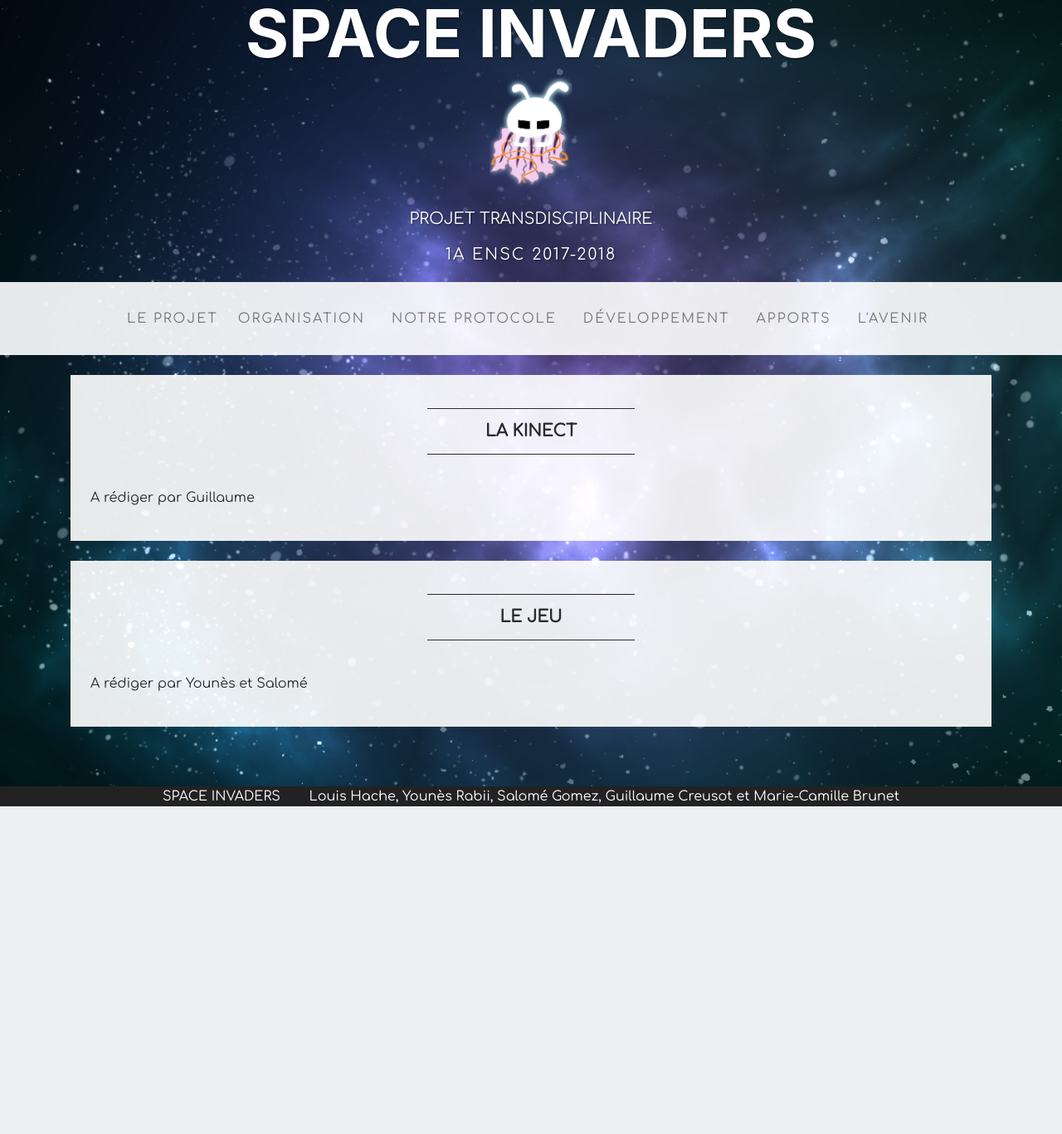
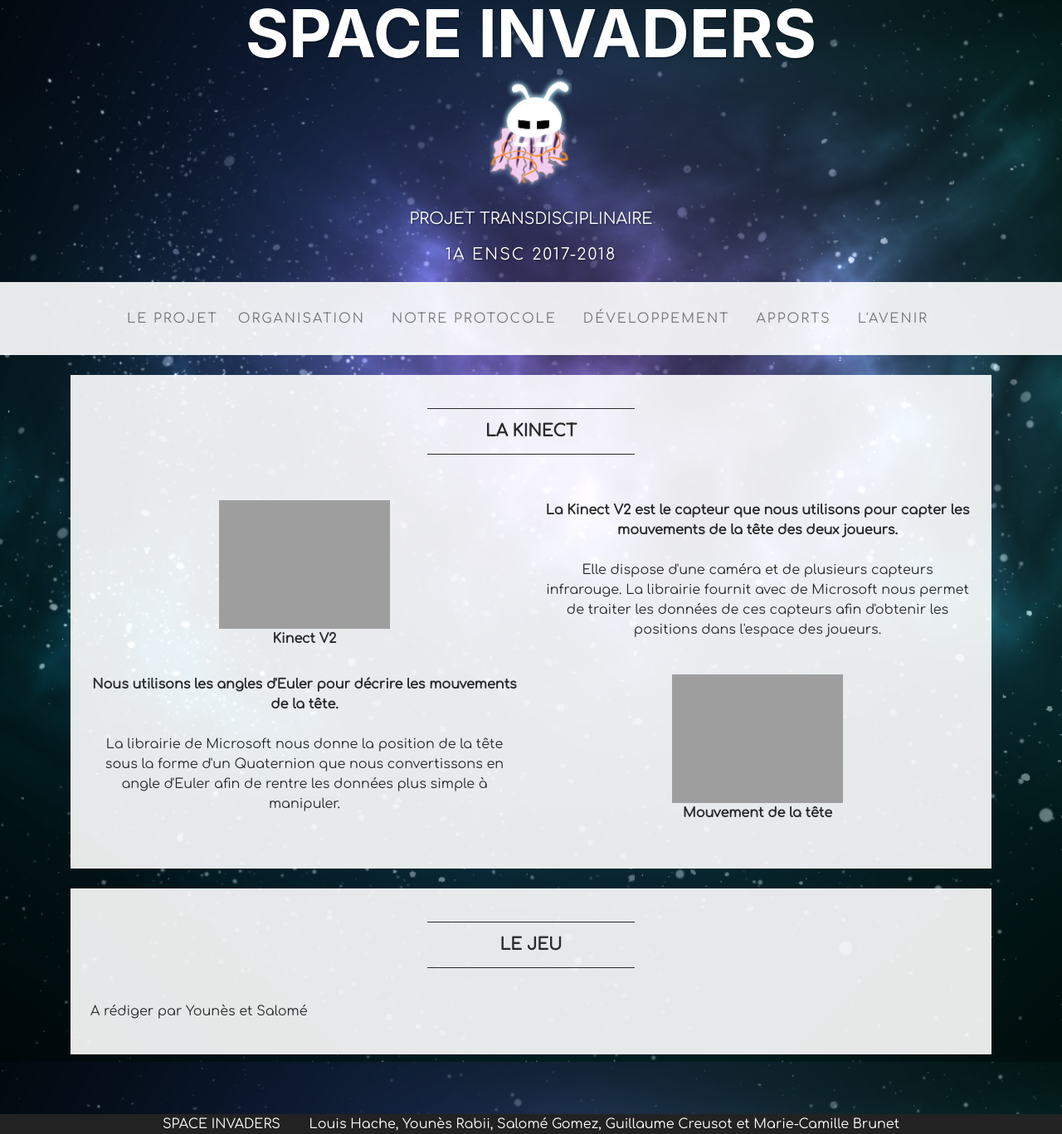
Before and after one commit to LouisHache/Site-Space-Invaders, a PHP site: page /developpement.php in a window 1280 px wide. Shown: the whole page at 83% size. Before the commit the page ends 972 px from the top, so only its background shows below. Run offline with PHP 8.4, Linux system fonts and the light colour scheme; grey boxes are pictures that could not be loaded.

Commit message:
debut partie kinect

```diff
--- a/css/style.css
+++ b/css/style.css
@@ -9,7 +9,7 @@ body{
     -webkit-background-size: cover;
     -moz-background-size: cover;
     background-size: cover;
-    -o-background-size: cover;*/
+    -o-background-size: cover;
 }
 
 .recherche{
--- a/developpement.php
+++ b/developpement.php
@@ -11,8 +11,34 @@
 			<hr class="divider">
 			<h2 class="text-center text-lg text-uppercase my-0"> <strong>La kinect </strong></h2>
 			<hr class="divider"><br>
-			<p>A rédiger par Guillaume
-			</p>
+			<div class="row">
+				<div class="col-lg-6">
+					<img src="https://compass-ssl.xbox.com/assets/89/a6/89a6cdd2-28f5-4b62-a4cd-88d910954d7e.jpg?n=X1-Kinect-Sensor_Feature-1400_Voice-Commands_800x450.jpg"
+					class="img-fluid center" alt="image de la kinect V2">
+					<p><strong>Kinect V2</strong></p>
+				</div>
+				<div class="col-lg-6">
+					<p>
+					<strong>La Kinect V2 est le capteur que nous utilisons pour capter les mouvements de la tête des deux joueurs.</strong><br/><br/>
+					Elle dispose d'une caméra et de plusieurs capteurs infrarouge.
+					La librairie fournit avec de Microsoft nous permet de traiter les données de ces capteurs afin d'obtenir les positions dans l'espace des joueurs.
+					</p>
+				</div>
+			</div>
+			<div class="row">
+				<div class="col-lg-6">
+					<strong>Nous utilisons les angles d'Euler pour décrire les mouvements de la tête.</strong></br></br>
+					La librairie de Microsoft nous donne la position de la tête sous la forme d'un Quaternion que nous convertissons en angle d'Euler afin
+					de rentre les données plus simple à manipuler.
+				</div>
+				<div class="col-lg-6">
+					<img src="https://www.researchgate.net/profile/Alberto_Fernandez21/publication/309543534/figure/fig3/AS:423204863909902@1477911310995/Head-pose-can-be-decomposed-in-pitch-yaw-and-roll-angles.png"
+					class="img-fluid center" alt="Mouvement de la tête (yaw roll pitch)">
+					<p>
+					<strong>Mouvement de la tête</strong>
+					</p>
+				</div>
+			</div>
 		</div>
 
 		<div class="bg-faded p-4 my-4">
```
